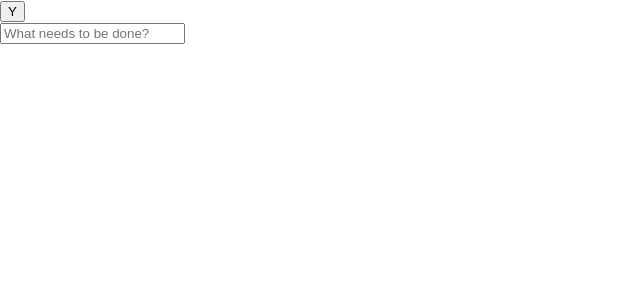
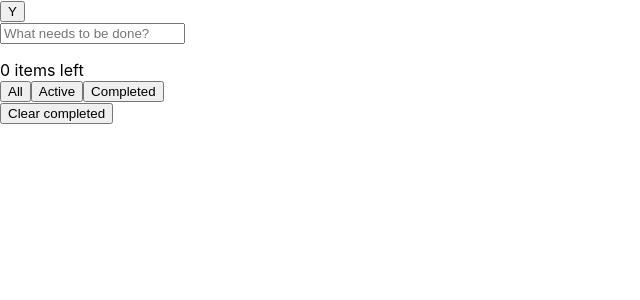
Before and after one commit to rebellix/todomvc-react, a React (Create React App) app: page / in a window 1280 px wide. Shown: the top 300 px of the page, without its empty margins (0-640 px from the left). Built offline with nearby package versions, Linux system fonts and the light colour scheme.

Commit message:
add: all the functionality from example implemented

```diff
--- a/src/App.js
+++ b/src/App.js
@@ -11,6 +11,7 @@ class App extends Component {
     this.state = {
       inputText: '',
       items: [],
+      itemsToShow: ''
     };
 
     this.handleTextChange = this.handleTextChange.bind(this);
@@ -18,6 +19,10 @@ class App extends Component {
     this.toggleItem = this.toggleItem.bind(this);
     this.removeItem = this.removeItem.bind(this);
     this.toggleAllItems = this.toggleAllItems.bind(this);
+    this.showAllItems = this.showAllItems.bind(this);
+    this.showActiveItems = this.showActiveItems.bind(this);
+    this.showCompletedItems = this.showCompletedItems.bind(this);
+    this.clearCompletedItems = this.clearCompletedItems.bind(this);
   }
 
   handleTextChange(text) {
@@ -39,7 +44,6 @@ class App extends Component {
         item.done = !item.done;
       return item;
     })} );
-    console.log(this.state.items);
   }
 
   removeItem(name) {
@@ -61,8 +65,35 @@ class App extends Component {
     console.log(this.state.items);
   }
 
+  showAllItems() {
+    this.setState({ itemsToShow: 'all' });
+  }
+
+  showActiveItems() {
+    this.setState({ itemsToShow: 'active' });
+  }
+
+  showCompletedItems() {
+    this.setState({ itemsToShow: 'completed' });
+  }
+
+  clearCompletedItems() {
+    this.setState({ items: this.state.items.filter(item => !item.done) });
+  }
+
 
   render() {
+    const counter = this.state.items.reduce((acc, item) => !item.done ? acc + 1 : acc, 0);
+    const itemsToRender = this.state.items.filter(item => {
+      switch (this.state.itemsToShow) {
+        case 'active':
+          return !item.done;
+        case 'completed':
+          return item.done;
+        default:
+          return item;
+      }
+    });
     return (
       <div>
         <InputForm
@@ -72,11 +103,17 @@ class App extends Component {
           onToggleAll={this.toggleAllItems}
         />
         <TodoList
-          todos={this.state.items}
+          todos={itemsToRender}
           onRemoveTodo={this.removeItem}
           onToggleTodo={this.toggleItem}
         />
-        <FilterBar />
+        <FilterBar
+          numOfUncompleted={counter}
+          onShowAll={this.showAllItems}
+          onShowActive={this.showActiveItems}
+          onShowCompleted={this.showCompletedItems}
+          onClearCompleted={this.clearCompletedItems}
+        />
       </div>
     );
   }
--- a/src/FilterBar.js
+++ b/src/FilterBar.js
@@ -1,8 +1,34 @@
 import React, { Component } from 'react';
 
 class FilterBar extends Component {
+    showAll() {
+        this.props.onShowAll();
+    }
+
+    showActive() {
+        this.props.onShowActive();
+    }
+
+    showCompleted() {
+        this.props.onShowCompleted();
+    }
+
+    clearCompleted() {
+        this.props.onClearCompleted();
+    }
+
 	render(){
-        return <section></section>
+        return (
+            <section>
+                <span>{this.props.numOfUncompleted} items left</span>
+                <div>
+                    <button onClick={ () => {this.showAll()} }>All</button>
+                    <button onClick={ () => {this.showActive()} }>Active</button>
+                    <button onClick={ () => {this.showCompleted()} }>Completed</button>
+                </div>
+                <button onClick={ () => {this.clearCompleted()} }>Clear completed</button>
+            </section>
+        );
     }
 }
 
--- a/src/TodoList.js
+++ b/src/TodoList.js
@@ -13,9 +13,9 @@ class TodoList extends Component {
         const items = this.props.todos;
         const todos = items
                         .map((item, index) => <li key={index}>
-                                                    <button onClick={() => { this.toggleItem(index)}}>O</button>
+                                                    <button onClick={ () => { this.toggleItem(index)} }>O</button>
                                                     <span>{item.text}</span>
-                                                    <button onClick={() => { this.removeItem(item.text)}}>X</button>
+                                                    <button onClick={ () => { this.removeItem(item.text)} }>X</button>
                                                 </li>);
 		return (
             <ul>
```
